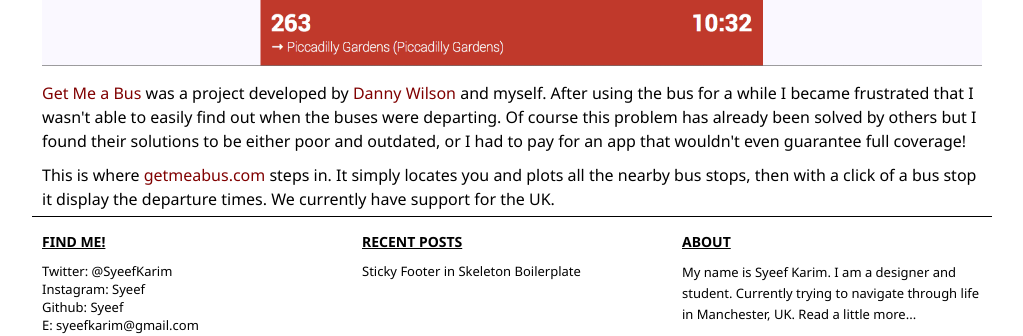
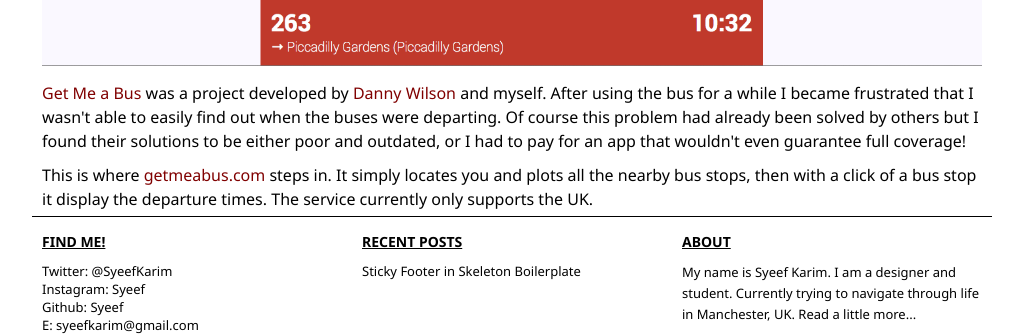
Before and after one commit to syeef/syeefkarim-2016-v0, a Jekyll site: the page built from portfolio/index.md, in a window 1280 px wide. Shown: the part 524-860 px from the top of the page, without its empty margins (128-1151 px from the left). Built offline with Jekyll 4.4.1, drawn with Linux system fonts in a browser that asks for light colours; Markdown is read by kramdown in place of the engine named in the settings.

Commit message:
Fixed some of the poor grammar

```diff
--- a/portfolio/index.md
+++ b/portfolio/index.md
@@ -3,5 +3,5 @@ title: Portfolio
 layout: portfolio
 
 image1: /images/posts/getmeabus.png
-bio1: <a id="links" href='http://getmeabus.com' target="_blank">Get Me a Bus</a> was a project developed by <a id="links" href='http://danwilson.co' target="_blank">Danny Wilson</a> and myself. After using the bus for a while I became frustrated that I wasn't able to easily find out when the buses were departing. Of course this problem has already been solved by others but I found their solutions to be either poor and outdated, or I had to pay for an app that wouldn't even guarantee full coverage!</p> <p>This is where <a id="links" href='http://getmeabus.com' target="_blank">getmeabus.com</a> steps in. It simply locates you and plots all the nearby bus stops, then with a click of a bus stop it display the departure times. We currently have support for the UK.
+bio1: <a id="links" href='http://getmeabus.com' target="_blank">Get Me a Bus</a> was a project developed by <a id="links" href='http://danwilson.co' target="_blank">Danny Wilson</a> and myself. After using the bus for a while I became frustrated that I wasn't able to easily find out when the buses were departing. Of course this problem had already been solved by others but I found their solutions to be either poor and outdated, or I had to pay for an app that wouldn't even guarantee full coverage!</p> <p>This is where <a id="links" href='http://getmeabus.com' target="_blank">getmeabus.com</a> steps in. It simply locates you and plots all the nearby bus stops, then with a click of a bus stop it display the departure times. The service currently only supports the UK.
 ---
```
